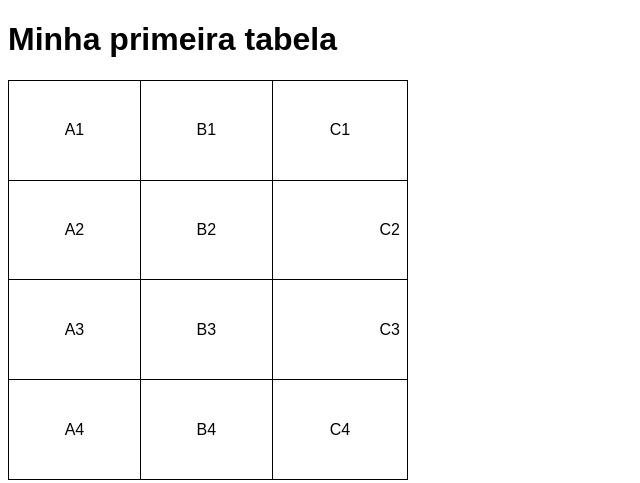
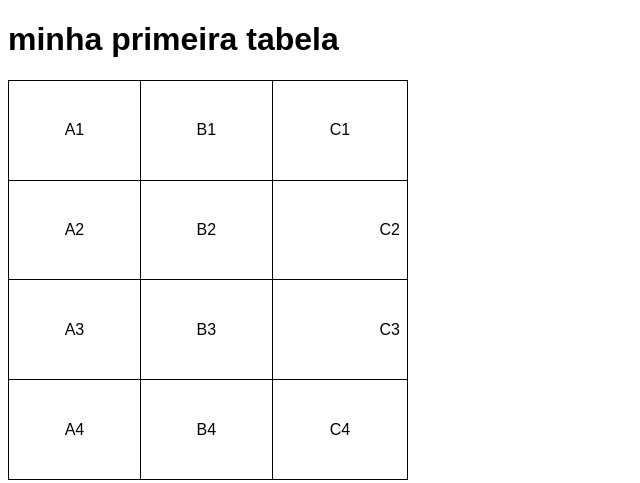
Before and after one commit to DCMXCIX/htmlcss, a plain HTML site: page exercicios/ex023/tabela001.html in a window 1280 px wide. Shown: the whole page, without its empty margins (0-640 px from the left). Drawn offline with Linux system fonts and the light colour scheme.

Commit message:
Update tabela001.html

```diff
--- a/exercicios/ex023/tabela001.html
+++ b/exercicios/ex023/tabela001.html
@@ -31,7 +31,7 @@
     </style>
 </head>
 <body>
-    <h1>Minha primeira tabela</h1>
+    <h1>minha primeira tabela</h1>
     <table>
         <tr> <!-- Primeira linha -->
             <td>A1</td>
```
